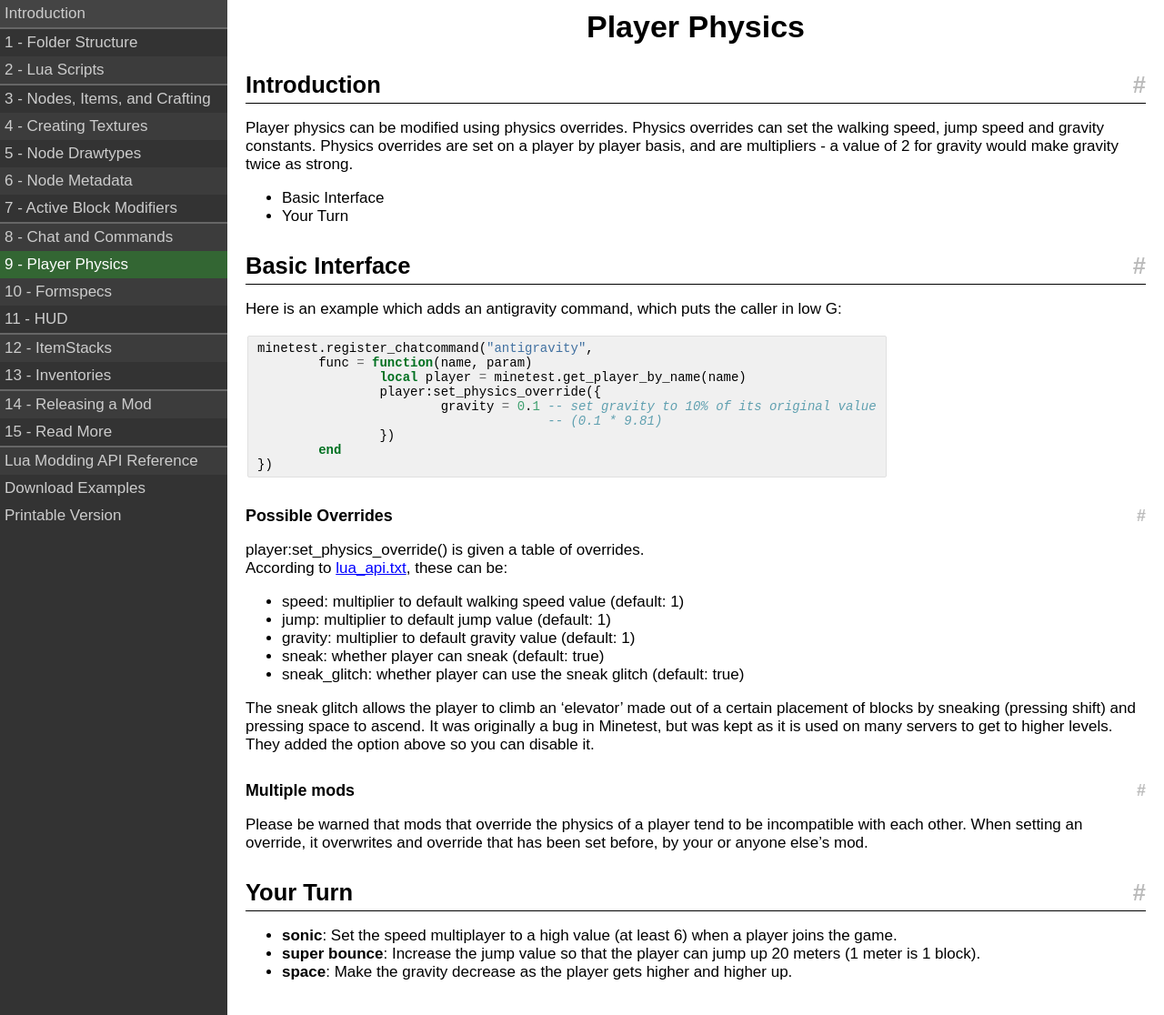
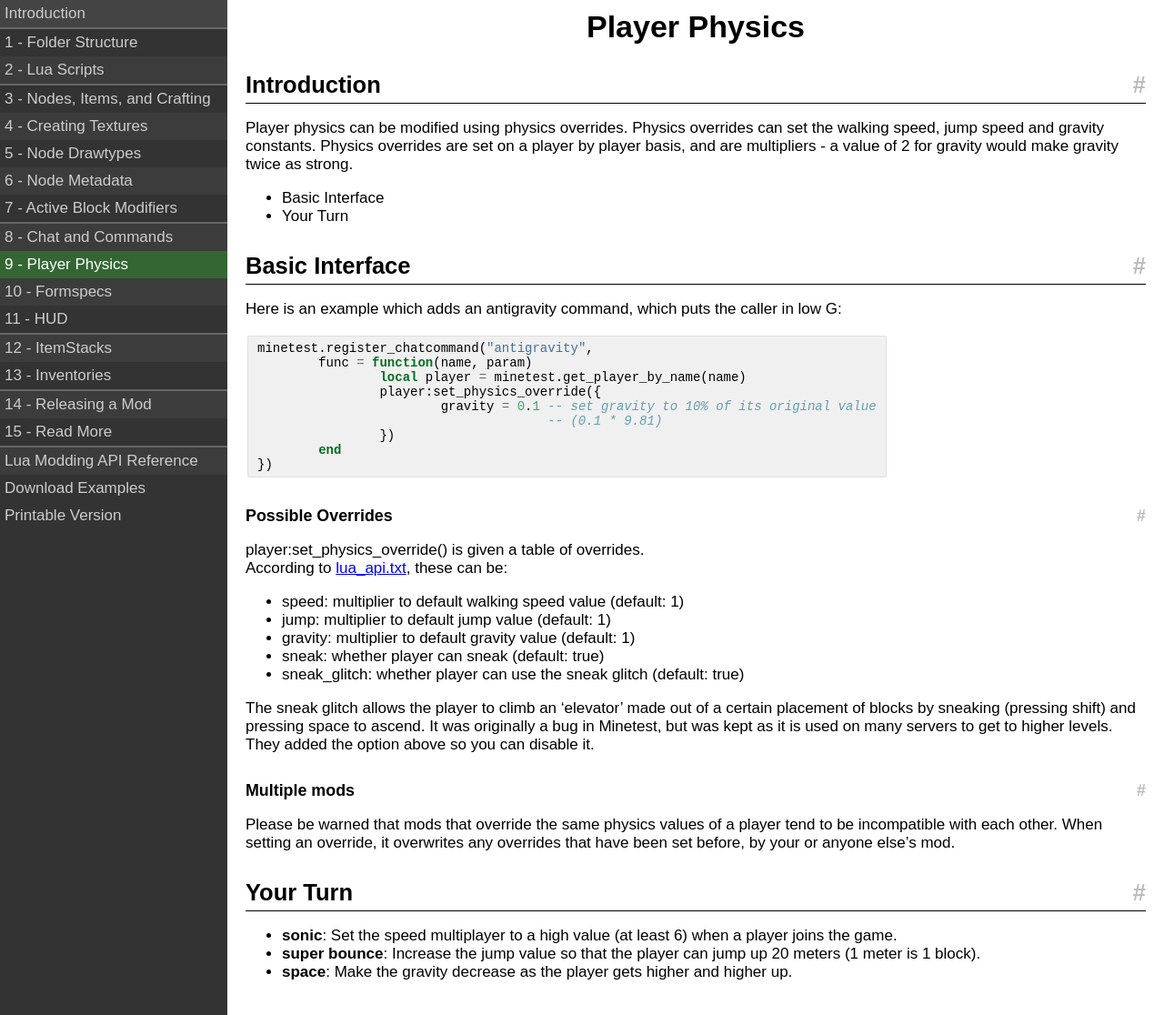
Before and after one commit to rubenwardy/minetest_modding_book, a Jekyll site: the page built from chapters/player_physics.md, in a window 1280 px wide and 1116 px high. Shown: the whole window at 91% size. Built offline with Jekyll 4.4.1, drawn with Linux system fonts in a browser that asks for light colours; nearby versions of some CDN libraries.

Commit message:
Player Physics: Correct typo and grammar

```diff
--- a/chapters/player_physics.md
+++ b/chapters/player_physics.md
@@ -51,9 +51,9 @@
 
 ### Multiple mods
 
-Please be warned that mods that override the physics of a player tend
+Please be warned that mods that override the same physics values of a player tend
 to be incompatible with each other. When setting an override, it overwrites
-and override that has been set before, by your or anyone else's mod.
+any overrides that have been set before, by your or anyone else's mod.
 
 ## Your Turn
 
```
